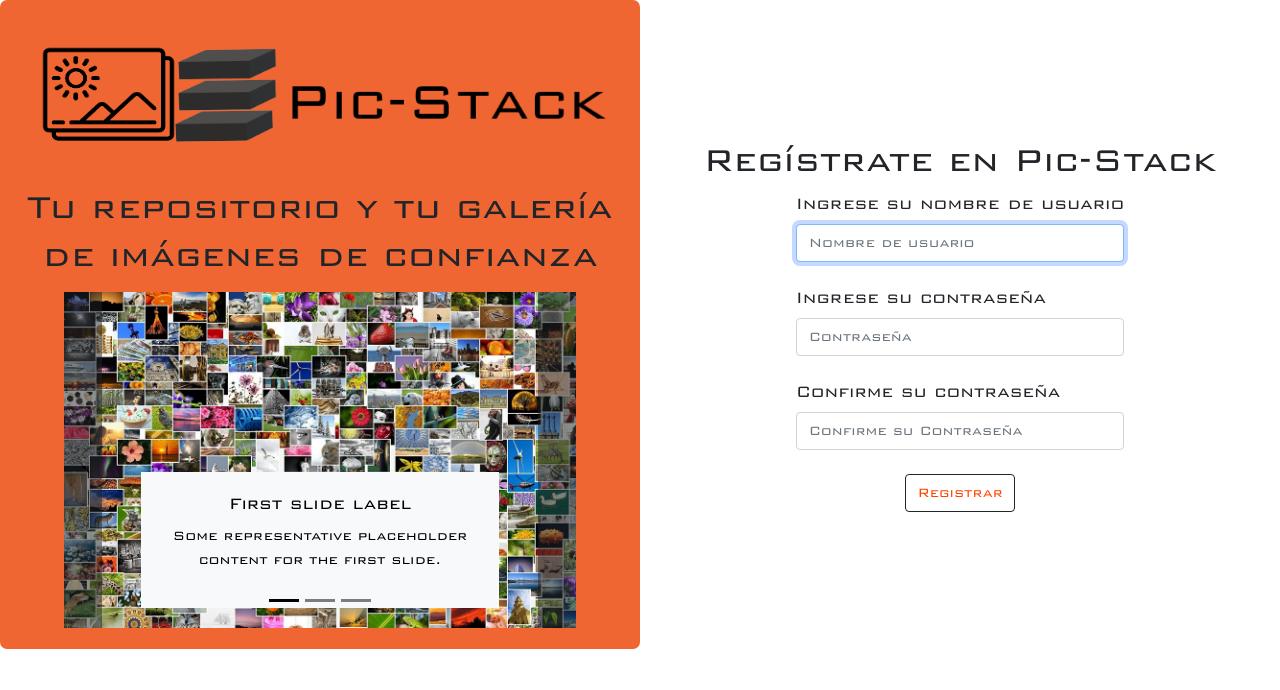
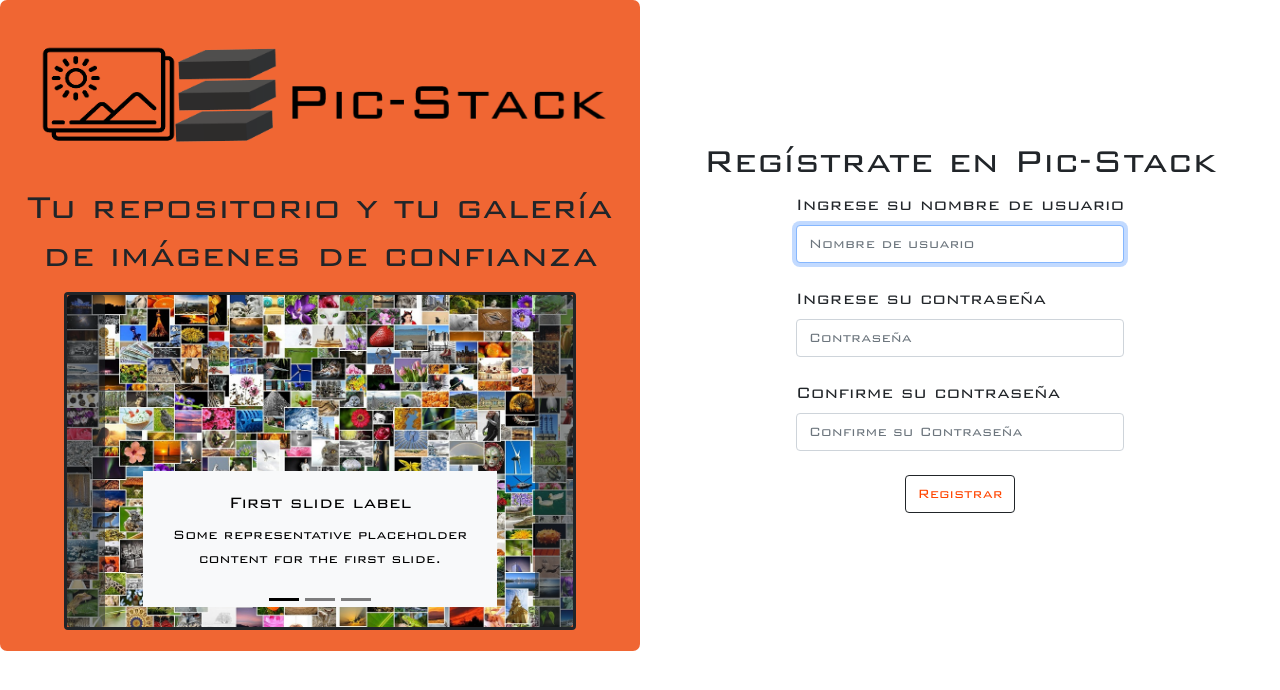
Before and after one commit to Rosillon2001/PicStack, a Flask app: page /register in a window 1280 px wide. Shown: the top 690 px of the page. Run offline with Flask 2, Linux system fonts and the light colour scheme.

Commit message:
styles fix

```diff
--- a/static/css/index.css
+++ b/static/css/index.css
@@ -9,7 +9,7 @@
 
 #greet{
     background-color: rgb(240, 102, 51);
-    width: 50vw;
+    width: 50%;
     height: 100%;
     border-radius: 7px;
 }
--- a/templates/register.html
+++ b/templates/register.html
@@ -17,7 +17,9 @@
     <!--Carrousel-->
     <div class="align-items-center" style="width: auto; height: auto ;">
         <h1 style="text-align: center;margin: 1vw;">Tu repositorio y tu galería de imágenes de confianza</h1>
-        <div id="carouselExampleDark" class="carousel carousel-dark slide" data-bs-ride="carousel" style="margin-right: 5vw; margin-left: 5vw; margin-top: 1vw; margin-bottom: 1vw;">
+
+        <div id="carouselExampleDark" class="carousel carousel-dark slide border border-dark border-3 rounded" data-bs-ride="carousel" style="margin-right: 5vw;
+        margin-left: 5vw; margin-top: 1vw; margin-bottom: 1vw;">
             <div class="carousel-indicators">
             <button type="button" data-bs-target="#carouselExampleDark" data-bs-slide-to="0" class="active" aria-current="true" aria-label="Slide 1"></button>
             <button type="button" data-bs-target="#carouselExampleDark" data-bs-slide-to="1" aria-label="Slide 2"></button>
@@ -25,37 +27,38 @@
             </div>
             <div class="carousel-inner">
             <div class="carousel-item active" data-bs-interval="10000">
-                <img src="../static/images/collage.jpg" class="d-block w-100" alt="...">
+                <img src="../static/images/collage.jpg" class="d-block w-100 rounded" alt="...">
                 <div class="carousel-caption d-none d-md-block bg-light">
                 <h5>First slide label</h5>
                 <p>Some representative placeholder content for the first slide.</p>
                 </div>
             </div>
             <div class="carousel-item" data-bs-interval="2000">
-                <img src="../static/images/collage.jpg" class="d-block w-100" alt="...">
-                <div class="carousel-caption d-none d-md-block">
+                <img src="../static/images/collage.jpg" class="d-block w-100 rounded" alt="...">
+                <div class="carousel-caption d-none d-md-block bg-light">
                 <h5>Second slide label</h5>
                 <p>Some representative placeholder content for the second slide.</p>
                 </div>
             </div>
             <div class="carousel-item">
-                <img src="../static/images/collage.jpg" class="d-block w-100" alt="...">
-                <div class="carousel-caption d-none d-md-block">
+                <img src="../static/images/collage.jpg" class="d-block w-100 rounded" alt="...">
+                <div class="carousel-caption d-none d-md-block bg-light">
                 <h5>Third slide label</h5>
                 <p>Some representative placeholder content for the third slide.</p>
                 </div>
             </div>
             </div>
-            <button class="carousel-control-prev bg-dark" style="width: 3vw;" type="button" data-bs-target="#carouselExampleDark" data-bs-slide="prev">
+            <button class="carousel-control-prev bg-dark rounded" style="width: 3vw;" type="button" data-bs-target="#carouselExampleDark" data-bs-slide="prev">
             <span class="carousel-control-prev-icon" aria-hidden="true"></span>
             <span class="visually-hidden">Previous</span>
             </button>
-            <button class="carousel-control-next bg-dark" style="width: 3vw;" type="button" data-bs-target="#carouselExampleDark" data-bs-slide="next">
+            <button class="carousel-control-next bg-dark rounded" style="width: 3vw;" type="button" data-bs-target="#carouselExampleDark" data-bs-slide="next">
             <span class="carousel-control-next-icon" aria-hidden="true"></span>
             <span class="visually-hidden">Next</span>
             </button>
         </div>
-    </div>
+    </div> <!--Carrousel-->
+
 </div>
 </div>
 
```
Also changed, not shown: templates/index.html (+8 -7 lines), templates/login.html (+12 -9 lines).
